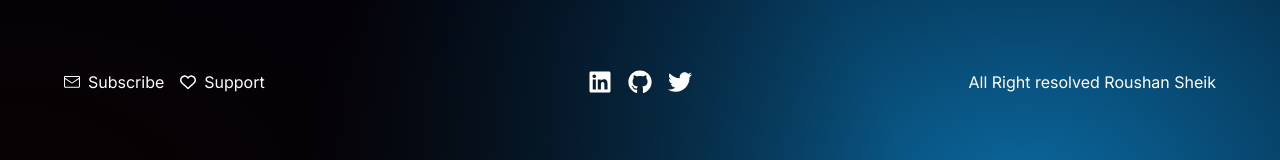
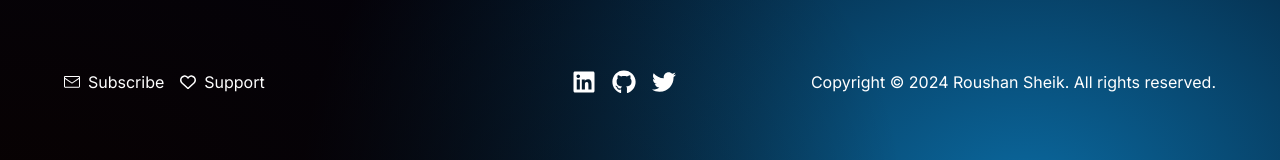
Before and after one commit to roushan-sheik/roushansheik.me, a Next.js app: page / in a window 1280 px wide. Shown: the part 590-750 px from the top of the page. Built offline with nearby package versions, Linux system fonts and the light colour scheme.

Commit message:
update: copyright text

```diff
--- a/package.json
+++ b/package.json
@@ -3,7 +3,7 @@
   "version": "0.1.0",
   "private": true,
   "scripts": {
-    "dev": "next dev",
+    "dev": "next dev --turbo",
     "build": "next build",
     "start": "next start",
     "lint": "next lint"
--- a/src/components/shared/footer/Footer.jsx
+++ b/src/components/shared/footer/Footer.jsx
@@ -47,7 +47,9 @@ const Footer = () => {
         </div>
         {/* right box  */}
         <div className=" flex-1 block">
-          <p className="text-end">All Right resolved Roushan Sheik</p>
+          <p className="text-center lg:text-nowrap lg:text-start text-wrap">
+            Copyright © 2024 Roushan Sheik. All rights reserved.
+          </p>
         </div>
       </div>
     </footer>
```
